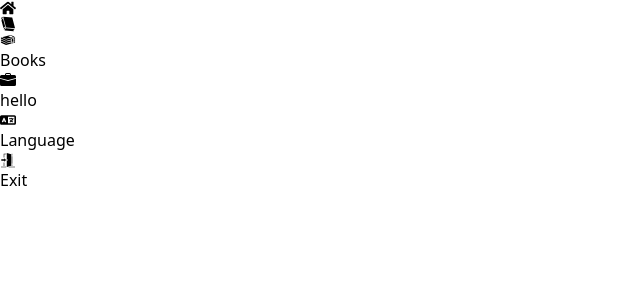
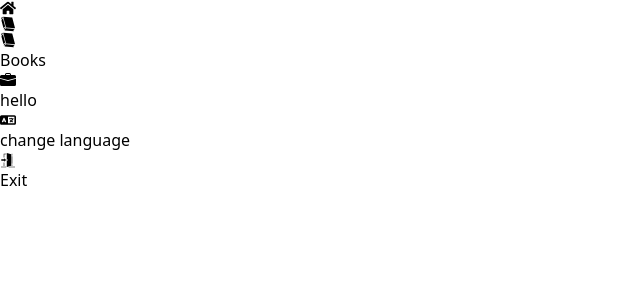
Before and after one commit to Murtaza01/collegeApp, a React (Vite) app: page /1 in a window 1280 px wide. Shown: the top 300 px of the page, without its empty margins (0-640 px from the left). Built offline with nearby package versions, Linux system fonts and the light colour scheme.

Commit message:
styled both the authPage and the stagePage, tested adding gradnient bg color but i need more testing, added a bit of translation to the stagePage

```diff
--- a/src/assets/data/navigation.jsx
+++ b/src/assets/data/navigation.jsx
@@ -1,6 +1,5 @@
 import { FaHome } from "react-icons/fa";
 import { GiWhiteBook } from "react-icons/gi";
-import { GiBookPile } from "react-icons/gi";
 import { GiExitDoor } from "react-icons/gi";
 import { BsBriefcaseFill } from "react-icons/bs";
 import { FaLanguage } from "react-icons/fa6";
@@ -22,7 +21,7 @@ export const navBarData = [
 export const navCardData = [
   {
     title: "Books",
-    icon: <GiBookPile className="text-violet-500" />,
+    icon: <GiWhiteBook className="text-blue-500" />,
     route: "books",
   },
   {
@@ -31,8 +30,9 @@ export const navCardData = [
     route: "books",
   },
   {
-    title: "Language",
+    title: "language",
     icon: <FaLanguage className="text-green-500" />,
+    route: "",
     isLang: true,
   },
   {
--- a/src/assets/lang/arabic.json
+++ b/src/assets/lang/arabic.json
@@ -1,3 +1,6 @@
 {
-  "greeting": "مرحبا"
+  "greeting": "مرحبا",
+  "language": "تغيير اللغة",
+  "submit": "الدخول",
+  "errorMessage": "من فضلك ادخل ايميل صحيح"
 }
--- a/src/assets/lang/english.json
+++ b/src/assets/lang/english.json
@@ -1,3 +1,6 @@
 {
-  "greeting": "hello"
+  "greeting": "hello",
+  "language": "change language",
+  "submit": "submit",
+  "errorMessage": "Please Enter A Correct Email"
 }
--- a/src/components/NavigationBar.jsx
+++ b/src/components/NavigationBar.jsx
@@ -4,7 +4,7 @@ import { navBarData } from "../assets/data/navigation";
 
 export default function NavigationBar() {
   return (
-    <header className="h-14 bg-neutral-900 rounded-md py-3 w-full  mx-auto">
+    <header className="h-14 bg-stone-800 py-3 w-full  mx-auto">
       <nav className=" ">
         <ul className="flex justify-evenly ">
           {navBarData.map(({ route, icon, id, isEnd }) => {
@@ -14,7 +14,7 @@ export default function NavigationBar() {
                   to={route}
                   end={isEnd ?? false}
                   className={({ isActive }) =>
-                    isActive ? " text-amber-500" : ""
+                    isActive ? " text-amber-400" : ""
                   }
                 >
                   {icon}
--- a/src/components/NavigationCard.jsx
+++ b/src/components/NavigationCard.jsx
@@ -24,7 +24,7 @@ export default function NavigationCard({ title, route, icon, isExit, isLang }) {
         className="w-40 center flex-col  bg-gray-50 shadow-md h-28 rounded-md"
       >
         <span className="text-[65px]">{icon}</span>
-        <span className="">{t(`${title}`)}</span>
+        <span className=" capitalize">{t(`${title}`)}</span>
       </Link>
     </li>
   );
--- a/src/pages/Auth.jsx
+++ b/src/pages/Auth.jsx
@@ -6,6 +6,7 @@ import { checkEmail } from "../util/checkEmail";
 import { IoIosMail } from "react-icons/io";
 import { IoAlertCircleOutline } from "react-icons/io5";
 import { useTranslation } from "react-i18next";
+
 export default function AuthPage() {
   const [validEmail, setValidEmail] = useState(true);
   const email = useRef();
@@ -13,7 +14,7 @@ export default function AuthPage() {
   const navigate = useNavigate();
 
   const { t } = useTranslation();
-
+  const currentLang = localStorage.getItem("i18nextLng");
   function handleFormSubmit(event) {
     event.preventDefault();
 
@@ -36,15 +37,15 @@ export default function AuthPage() {
   }
 
   return (
-    <section className="center h-screen ">
+    <section className="center h-screen bg-gradient-to-tl from-[#8e9eab] to-[#eef2f3]">
       <div className="w-full center mx-2">
         <form
           onSubmit={handleFormSubmit}
-          className="bg-gray-300 relative shadow-md h-52 w-11/12 max-w-[400px] center flex-col   rounded-lg "
+          className="bg-gray-50 relative shadow-lg h-52 w-11/12 max-w-[400px] center flex-col   rounded-lg "
         >
           <div
-            className={`bg-white ${
-              !validEmail ? "border-[1px] border-red-400" : ""
+            className={`bg-gray-200 ${
+              !validEmail ? "border-[1px] border-rose-500" : ""
             }  px-2 py-1  rounded-md   w-11/12 max-w-80 center gap-1 `}
           >
             <span className="pr-1 border-r-[1px] border-black">
@@ -58,13 +59,17 @@ export default function AuthPage() {
             />
           </div>
           {!validEmail && (
-            <p className="text-red-500 mt-2  center gap-2 capitalize">
+            <p
+              className={`text-rose-500 mt-2 center ${
+                currentLang === "ar" ? "flex-row-reverse" : ""
+              } gap-1 capitalize`}
+            >
               <IoAlertCircleOutline className="text-lg " />
-              please enter a correct email
+              {t("errorMessage")}
             </p>
           )}
-          <button className="bg-black mt-5 text-white w-36 py-1 rounded-md">
-            {t("greeting")}
+          <button className="bg-stone-800 mt-8 capitalize text-white w-36 py-1 rounded-md">
+            {t("submit")}
           </button>
         </form>
       </div>
--- a/src/pages/Stage.jsx
+++ b/src/pages/Stage.jsx
@@ -1,11 +1,10 @@
 import { useDispatch } from "react-redux";
-import { useParams, useNavigate, Outlet } from "react-router-dom";
+import { useParams, Outlet } from "react-router-dom";
 import { authActions } from "../store/auth";
 import stagesData from "../assets/data/stages";
 import NavigationBar from "../components/NavigationBar";
 
 export default function StagePage() {
-  const navigate = useNavigate();
   const param = useParams();
   const dispatch = useDispatch();
 
@@ -17,9 +16,11 @@ export default function StagePage() {
 
   return (
     <>
-      <NavigationBar />
-      {/* <h1>{param.stage}</h1> */}
-      <Outlet context={selectedStage} />
+      <main className="h-screen ">
+        <NavigationBar />
+        {/* <h1>{param.stage}</h1> */}
+        <Outlet context={selectedStage} />
+      </main>
     </>
   );
 }
```
